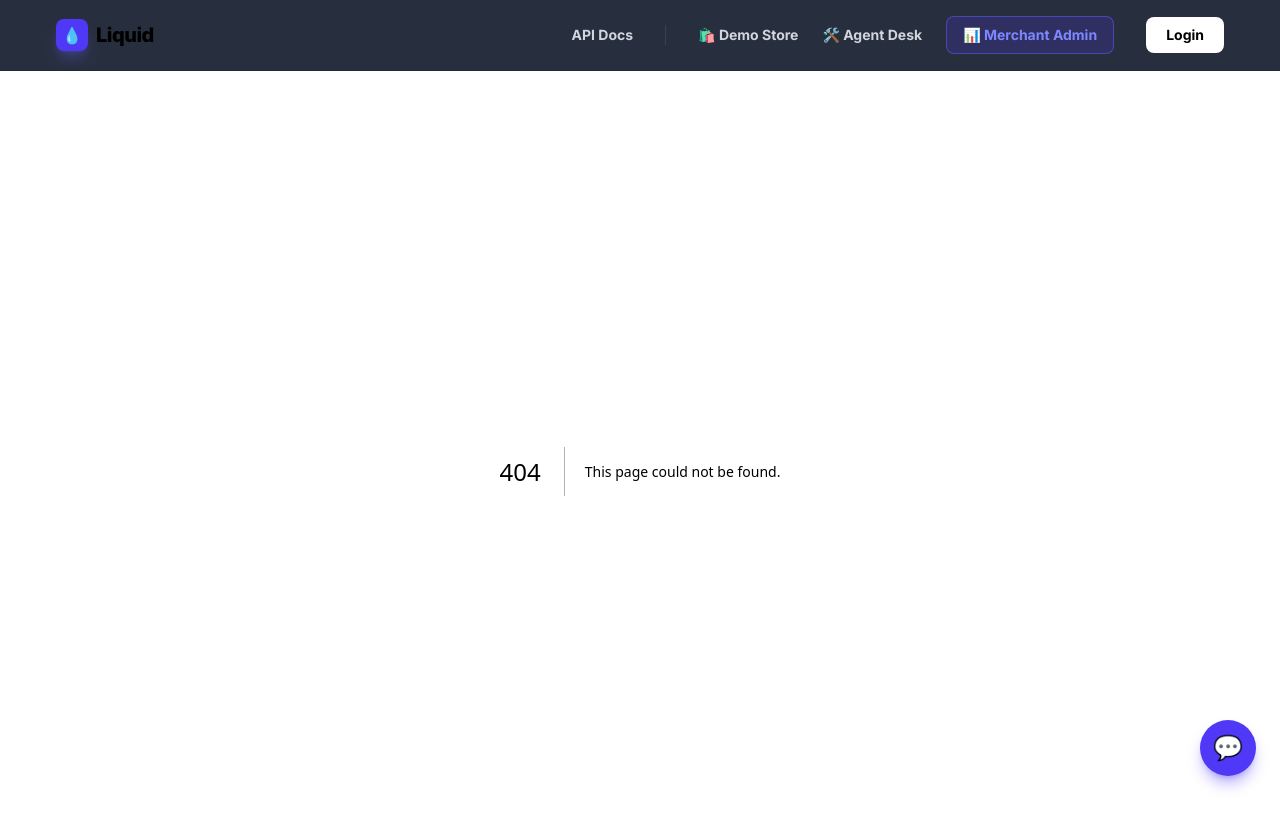
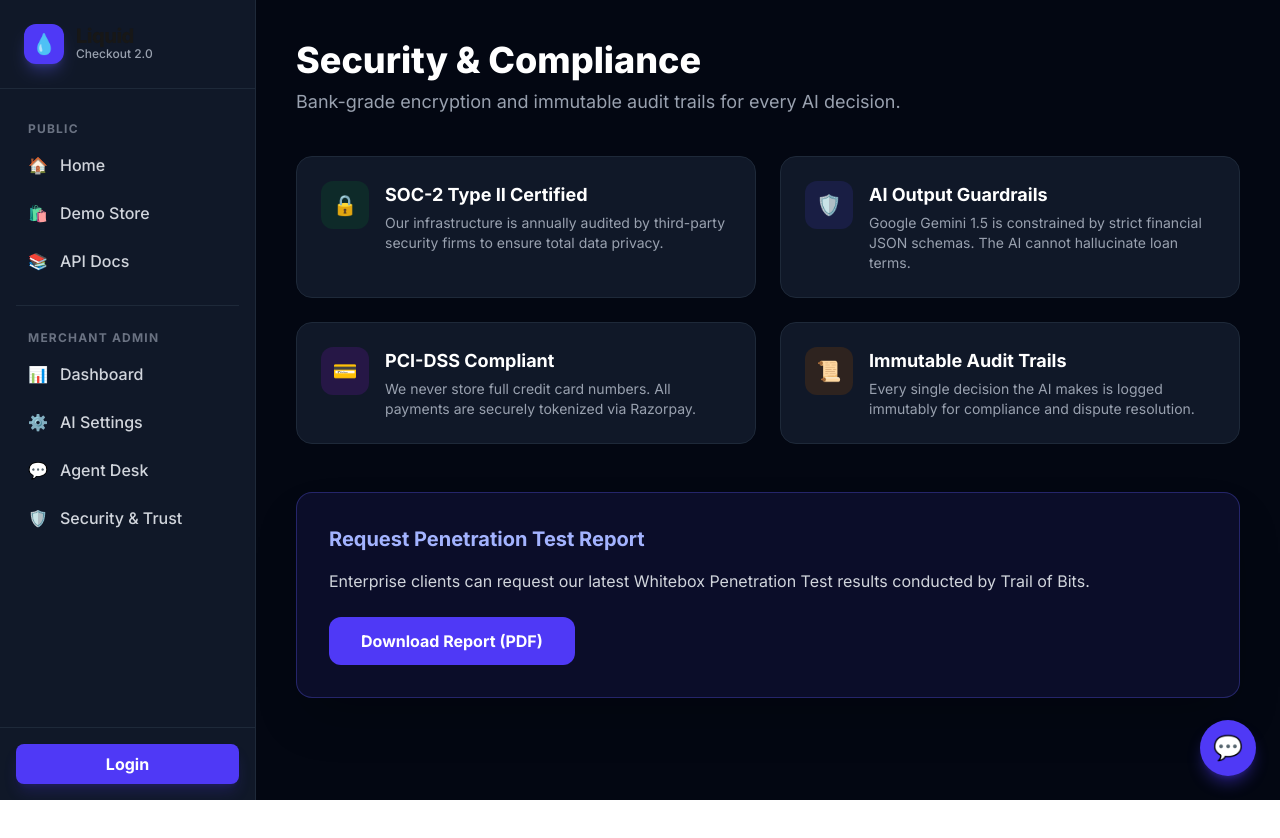
Before and after one commit to Rakshitha-cpu/Liquidcheckout, a Next.js app in the folder frontend/: page /security in a window 1280 px wide. Before the commit this address had no page. Shown: the top 838 px of the page. After the commit the page ends 800 px from the top, so only its background shows below. Built offline with nearby package versions, Linux system fonts and the light colour scheme.

Commit message:
feat: implement side navigation and add security compliance page

```diff
--- a/frontend/app/layout.tsx
+++ b/frontend/app/layout.tsx
@@ -17,39 +17,66 @@ export default function RootLayout({
 }>) {
   return (
     <html lang="en" suppressHydrationWarning>
-      <body className={`${inter.className} bg-gray-950 text-white min-h-screen flex flex-col`}>
+      <body className={`${inter.className} bg-gray-950 text-white min-h-screen flex`}>
 
-        {/* Professional Global Navigation Bar */}
-        <nav className="w-full bg-gray-900/90 backdrop-blur-md border-b border-gray-800 p-4 sticky top-0 z-50">
-          <div className="w-full flex justify-between items-center px-4 md:px-10">
+        {/* Global Sidebar Navigation */}
+        <aside className="w-64 bg-gray-900 border-r border-gray-800 flex flex-col shrink-0 sticky top-0 h-screen">
 
-            {/* Logo */}
-            <a href="/" className="flex items-center gap-2 hover:opacity-80 transition cursor-pointer">
-              <div className="w-8 h-8 bg-indigo-600 rounded-lg flex items-center justify-center font-bold text-white shadow-lg shadow-indigo-500/30">
+          {/* Logo Area */}
+          <div className="p-6 border-b border-gray-800">
+            <a href="/" className="flex items-center gap-3 hover:opacity-80 transition cursor-pointer">
+              <div className="w-10 h-10 bg-indigo-600 rounded-xl flex items-center justify-center font-bold text-white shadow-lg shadow-indigo-500/30 text-xl">
                 💧
               </div>
-              <span className="font-extrabold tracking-tight text-xl">Liquid</span>
+              <div>
+                <h1 className="font-extrabold tracking-tight text-xl leading-none">Liquid</h1>
+                <p className="text-xs text-gray-400 font-medium">Checkout 2.0</p>
+              </div>
+            </a>
+          </div>
+
+          {/* Links Area */}
+          <div className="flex-1 overflow-y-auto py-6 px-4 space-y-2">
+
+            <p className="text-xs font-bold text-gray-500 uppercase tracking-widest pl-3 mb-2 mt-2">Public</p>
+            <a href="/" className="flex items-center gap-3 px-3 py-2 text-gray-300 hover:bg-gray-800 hover:text-white rounded-lg transition font-medium">
+              <span>🏠</span> Home
+            </a>
+            <a href="/store" className="flex items-center gap-3 px-3 py-2 text-gray-300 hover:bg-gray-800 hover:text-white rounded-lg transition font-medium">
+              <span>🛍️</span> Demo Store
+            </a>
+            <a href="/docs" className="flex items-center gap-3 px-3 py-2 text-gray-300 hover:bg-gray-800 hover:text-white rounded-lg transition font-medium">
+              <span>📚</span> API Docs
             </a>
 
-            {/* Links */}
-            <div className="flex gap-6 text-sm font-bold items-center">
-              <a href="/docs" className="text-gray-300 hover:text-white hover:text-indigo-400 transition">API Docs</a>
-              <div className="w-px h-5 bg-gray-700 mx-2"></div>
-              <a href="/store" className="text-gray-300 hover:text-white transition flex items-center gap-1">🛍️ Demo Store</a>
-              <a href="/support" className="text-gray-300 hover:text-white transition flex items-center gap-1">🛠️ Agent Desk</a>
-              <a href="/dashboard" className="bg-indigo-600/20 text-indigo-400 border border-indigo-500/50 px-4 py-2 rounded-lg hover:bg-indigo-600 hover:text-white transition flex items-center gap-1">
-                📊 Merchant Admin
-              </a>
-              <a href="/login" className="bg-white text-black px-5 py-2 rounded-lg hover:bg-gray-200 transition ml-2">
-                Login
-              </a>
-            </div>
+            <div className="my-6 border-t border-gray-800"></div>
+
+            <p className="text-xs font-bold text-gray-500 uppercase tracking-widest pl-3 mb-2 mt-4">Merchant Admin</p>
+            <a href="/dashboard" className="flex items-center gap-3 px-3 py-2 text-gray-300 hover:bg-gray-800 hover:text-white rounded-lg transition font-medium">
+              <span>📊</span> Dashboard
+            </a>
+            <a href="/settings" className="flex items-center gap-3 px-3 py-2 text-gray-300 hover:bg-gray-800 hover:text-white rounded-lg transition font-medium">
+              <span>⚙️</span> AI Settings
+            </a>
+            <a href="/support" className="flex items-center gap-3 px-3 py-2 text-gray-300 hover:bg-gray-800 hover:text-white rounded-lg transition font-medium">
+              <span>💬</span> Agent Desk
+            </a>
+            <a href="/security" className="flex items-center gap-3 px-3 py-2 text-gray-300 hover:bg-gray-800 hover:text-white rounded-lg transition font-medium">
+              <span>🛡️</span> Security & Trust
+            </a>
 
           </div>
-        </nav>
+
+          {/* User Profile / Login Area */}
+          <div className="p-4 border-t border-gray-800">
+            <a href="/login" className="flex items-center justify-center gap-2 w-full bg-indigo-600 hover:bg-indigo-500 text-white font-bold py-2 rounded-lg transition shadow-lg shadow-indigo-600/20">
+              Login
+            </a>
+          </div>
+        </aside>
 
         {/* Page Content */}
-        <div className="flex-1 w-full flex flex-col">
+        <div className="flex-1 w-full flex flex-col h-screen overflow-y-auto relative">
           {children}
         </div>
 
--- /dev/null
+++ b/frontend/app/security/page.tsx
@@ -0,0 +1,71 @@
+"use client";
+export default function Security() {
+  return (
+    <main className="flex-1 w-full flex justify-center bg-gray-950 text-white p-10">
+      <div className="w-full max-w-5xl">
+
+        <h1 className="text-4xl font-extrabold mb-2 text-white">Security & Compliance</h1>
+        <p className="text-gray-400 text-lg mb-10">
+          Bank-grade encryption and immutable audit trails for every AI decision.
+        </p>
+
+        <div className="grid grid-cols-1 md:grid-cols-2 gap-6 mb-12">
+          {/* Badge 1 */}
+          <div className="bg-gray-900 border border-gray-800 rounded-2xl p-6 flex items-start gap-4">
+            <div className="w-12 h-12 bg-green-900/30 text-green-400 rounded-xl flex items-center justify-center text-xl shrink-0">
+              🔒
+            </div>
+            <div>
+              <h3 className="font-bold text-lg mb-1">SOC-2 Type II Certified</h3>
+              <p className="text-sm text-gray-400">Our infrastructure is annually audited by third-party security firms to ensure total data privacy.</p>
+            </div>
+          </div>
+
+          {/* Badge 2 */}
+          <div className="bg-gray-900 border border-gray-800 rounded-2xl p-6 flex items-start gap-4">
+            <div className="w-12 h-12 bg-indigo-900/30 text-indigo-400 rounded-xl flex items-center justify-center text-xl shrink-0">
+              🛡️
+            </div>
+            <div>
+              <h3 className="font-bold text-lg mb-1">AI Output Guardrails</h3>
+              <p className="text-sm text-gray-400">Google Gemini 1.5 is constrained by strict financial JSON schemas. The AI cannot hallucinate loan terms.</p>
+            </div>
+          </div>
+
+          {/* Badge 3 */}
+          <div className="bg-gray-900 border border-gray-800 rounded-2xl p-6 flex items-start gap-4">
+            <div className="w-12 h-12 bg-purple-900/30 text-purple-400 rounded-xl flex items-center justify-center text-xl shrink-0">
+              💳
+            </div>
+            <div>
+              <h3 className="font-bold text-lg mb-1">PCI-DSS Compliant</h3>
+              <p className="text-sm text-gray-400">We never store full credit card numbers. All payments are securely tokenized via Razorpay.</p>
+            </div>
+          </div>
+
+          {/* Badge 4 */}
+          <div className="bg-gray-900 border border-gray-800 rounded-2xl p-6 flex items-start gap-4">
+            <div className="w-12 h-12 bg-yellow-900/30 text-yellow-400 rounded-xl flex items-center justify-center text-xl shrink-0">
+              📜
+            </div>
+            <div>
+              <h3 className="font-bold text-lg mb-1">Immutable Audit Trails</h3>
+              <p className="text-sm text-gray-400">Every single decision the AI makes is logged immutably for compliance and dispute resolution.</p>
+            </div>
+          </div>
+        </div>
+
+        <div className="bg-indigo-900/20 border border-indigo-500/30 rounded-2xl p-8 shadow-2xl">
+          <h2 className="text-xl font-bold text-indigo-300 mb-4">Request Penetration Test Report</h2>
+          <p className="text-gray-300 mb-6">
+            Enterprise clients can request our latest Whitebox Penetration Test results conducted by Trail of Bits.
+          </p>
+          <button className="bg-indigo-600 hover:bg-indigo-500 text-white font-bold py-3 px-8 rounded-xl transition">
+            Download Report (PDF)
+          </button>
+        </div>
+
+      </div>
+    </main>
+  );
+}
```
